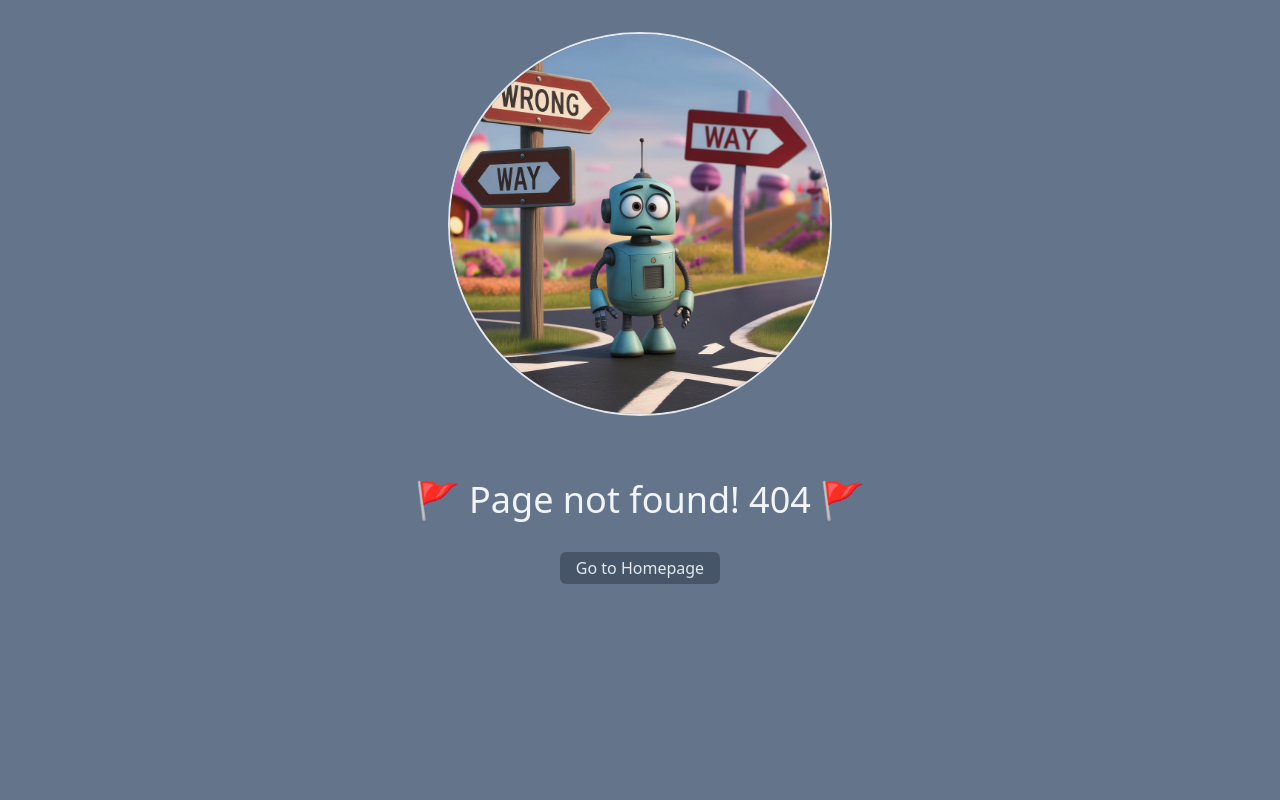
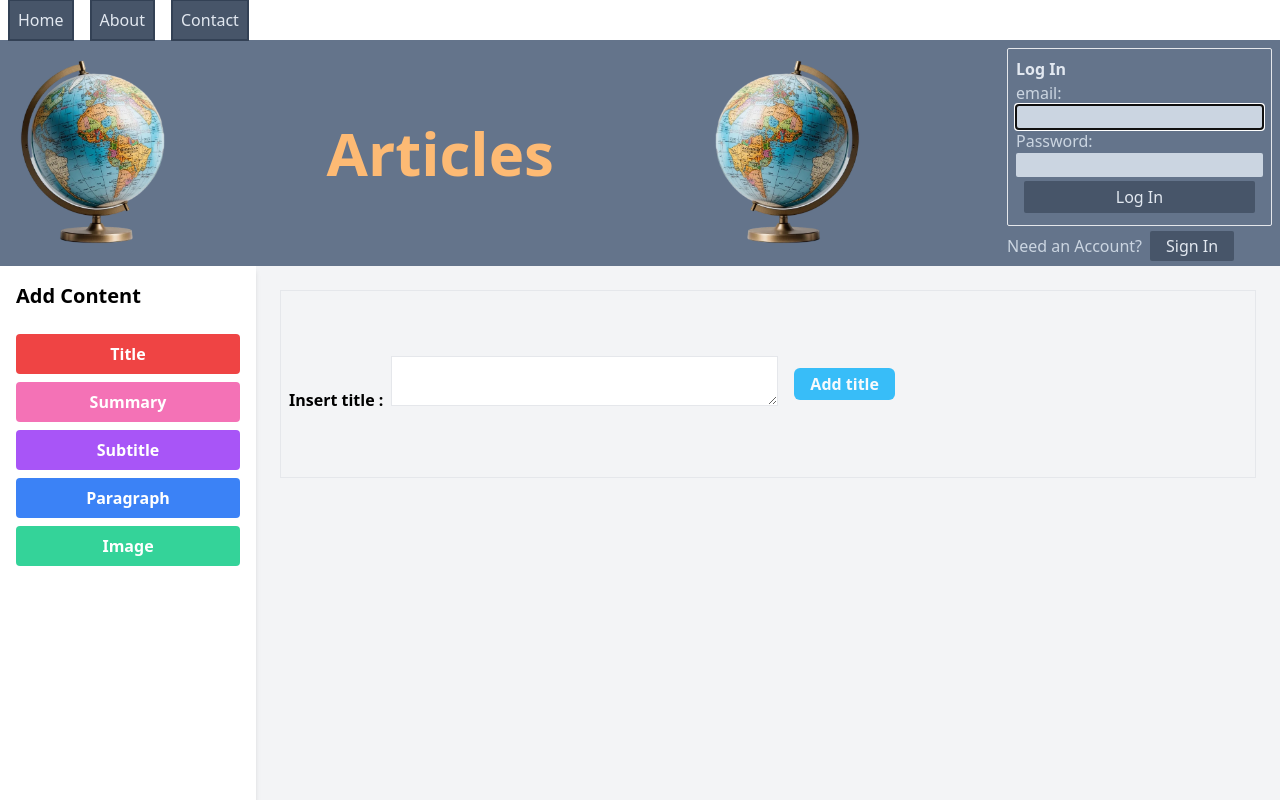
Before and after one commit to Branko-Rajkovic/articles-frontend, a React (Vite) app: page /test in a window 1280 px wide. Before the commit this address had no page. Shown: the top 800 px of the page. Built offline with nearby package versions, Linux system fonts and the light colour scheme; the HTML template or start-up script is replaced by a standard one.

Commit message:
updating AddNewArticle

```diff
--- a/src/AnimatedRoutes.jsx
+++ b/src/AnimatedRoutes.jsx
@@ -11,6 +11,7 @@ import Unauthorized from "./pages/Unauthorized";
 import Signin from "./pages/Signin";
 import ConfirmEmail from "./pages/ConfirmEmail";
 import MyAccount from "./pages/MyAccount";
+import Test from "./pages/test";
 
 export default function AnimatedRoutes() {
   const location = useLocation();
@@ -22,7 +23,8 @@ export default function AnimatedRoutes() {
           <Route path="/about" element={<About />} />
           <Route path="/contact" element={<Contact />} />
           <Route path="/signin" element={<Signin />} />
-          <Route path="confirm-email" element={<ConfirmEmail />} />
+          <Route path="/confirm-email" element={<ConfirmEmail />} />
+          <Route path="/test" element={<Test />} />
 
           <Route element={<RequireAuth userRole={"user"} />}>
             <Route path="/my-account" element={<MyAccount />} />
--- a/src/components/Header.jsx
+++ b/src/components/Header.jsx
@@ -33,14 +33,15 @@ function Header() {
           className="h-48 scale-x-[-1]"
         />
         {auth.name ? (
-          <div>
-            <img
-              src={`http://127.0.0.1:3000/images/users/${auth.photo}`}
-              alt="page-404-image"
-              className="w-12 m-8 border-2 rounded-full"
-            />
-            <h2 className="m-4 font-semibold text-slate-200">Hi {auth.name}</h2>
-            <NavLink to="/my-account">My Account</NavLink>
+          <div className="flex flex-col items-center justify-center">
+            <NavLink to="/my-account">
+              <img
+                src={`http://127.0.0.1:3000/images/users/${auth.photo}`}
+                alt="page-404-image"
+                className="w-12 m-2 border-2 rounded-full"
+              />
+            </NavLink>
+            <h2 className="mx-2 font-semibold text-slate-200">{auth.name}</h2>
           </div>
         ) : (
           <Login />
--- /dev/null
+++ b/src/components/TestComponent.jsx
@@ -0,0 +1,45 @@
+import { motion } from "framer-motion";
+import { NavLink } from "react-router-dom";
+import useFetchData from "../hooks/useFetchData";
+import Loader from "./Loader";
+import Error from "../pages/Error";
+
+export default function TestComponent() {
+  const { data, loading, error } = useFetchData(
+    "http://127.0.0.1:3000/api/v1/articles/"
+  );
+
+  if (loading) return <Loader />;
+  if (error) return <Error />;
+
+  return (
+    <main className="min-h-screen m-4">
+      <motion.div
+        initial={{ opacity: 0 }}
+        animate={{ opacity: 1 }}
+        exit={{ opacity: 0 }}
+      >
+        {!loading && (
+          <ul>
+            {data.data.docs.map((article) => {
+              const id = article.id;
+              const title = article.title;
+              const summary = article?.summary;
+
+              return (
+                <li
+                  key={id}
+                  className="p-2 border-4 bg-slate-500 text-slate-200 border-slate-200"
+                >
+                  <h3 className="text-xl font-semibold">{title}</h3>
+                  <p>{summary}</p>
+                  <NavLink to={`/articles/${id}`}>Read more ...</NavLink>
+                </li>
+              );
+            })}
+          </ul>
+        )}
+      </motion.div>
+    </main>
+  );
+}
--- a/src/pages/Article.jsx
+++ b/src/pages/Article.jsx
@@ -27,14 +27,14 @@ export default function Content() {
           <>
             <h2 className="m-2 text-2xl font-bold">{data.data.doc.title}</h2>
             <p className="italic font-semibold">{data.data.doc.summary}</p>
-            <h3>{data.data.doc.contentTopics[0]}</h3>
+            <h3>{data.data.doc.subtitles[0]}</h3>
             <p>{data.data.doc.paragraphs[0]}</p>
             <ul>
               {data.data.doc.lists[0].split(" ").map((item, index) => (
                 <li key={index}>{item}</li>
               ))}
             </ul>
-            <h3>{data.data.doc.contentTopics[1]}</h3>
+            <h3>{data.data.doc.subtitles[1]}</h3>
             <p>{data.data.doc.paragraphs[1]}</p>
           </>
         )}
--- /dev/null
+++ b/src/pages/test.jsx
@@ -0,0 +1,219 @@
+import { useReducer, useState } from "react";
+import Header from "../components/Header";
+
+const initialState = {
+  title: "",
+  summary: "",
+  subtitles: [],
+  paragraphs: [],
+  images: [],
+  layout: [],
+  order: [],
+};
+
+function reducer(state, action) {
+  if (!(action.type === "title" || action.type === "summary"))
+    state.layout.push({ field: action.payload, type: action.type });
+  switch (action.type) {
+    case "title":
+      return {
+        ...state,
+        title: action.payload,
+      };
+    case "paragraph":
+      return {
+        ...state,
+        paragraphs: [...state.paragraphs, action.payload],
+        order: [
+          ...state.order,
+          { type: "paragraph", index: state.paragraphs.length },
+        ],
+      };
+    case "summary":
+      return {
+        ...state,
+        summary: action.payload,
+      };
+    case "subtitle":
+      return {
+        ...state,
+        subtitles: [...state.subtitles, action.payload],
+        order: [
+          ...state.order,
+          { type: "subtitle", index: state.subtitles.length },
+        ],
+      };
+    case "image":
+      return {
+        ...state,
+        images: [...state.images, action.payload],
+        order: [...state.order, { type: "image", index: state.images.length }],
+      };
+
+    default:
+      return {
+        state,
+      };
+  }
+}
+
+export default function Test() {
+  const [text, setText] = useState(" ");
+  const [state, dispatch] = useReducer(reducer, initialState);
+
+  const [isLoading, setIsLoading] = useState(false);
+  const [fieldType, setFieldType] = useState("title");
+  const [notImage, setNotImage] = useState(true);
+
+  function addContent(field) {
+    field === "image" ? setNotImage(false) : setNotImage(true);
+    setFieldType(field);
+  }
+
+  function handleTextChange(e) {
+    setText(e.target.value);
+  }
+
+  function handleChange(e) {
+    console.log(e.target.files);
+    const payload = URL.createObjectURL(e.target.files[0]);
+    console.log("state", state);
+    dispatch({ type: "image", payload: payload });
+  }
+
+  function addField(e, type) {
+    setText("");
+    e.preventDefault();
+    const formData = new FormData(e.target);
+    console.log(type);
+
+    const formInput = Object.fromEntries(formData.entries());
+    console.log(formInput);
+    const payload = formInput.textarea;
+    console.log(payload);
+
+    dispatch({ type: type, payload: payload });
+    console.log(state);
+  }
+
+  function saveArticle() {
+    setIsLoading(true);
+    return 1;
+  }
+  return (
+    <div>
+      <Header />
+      <div className="flex h-screen bg-gray-100">
+        {/* Sidebar */}
+        <div className="flex flex-col w-64 p-4 bg-white shadow-md">
+          <h2 className="mb-6 text-xl font-bold">Add Content</h2>
+          <button
+            onClick={() => addContent("title")}
+            className="px-4 py-2 mb-2 font-semibold text-white bg-red-500 rounded hover:bg-red-700"
+          >
+            Title
+          </button>
+          <button
+            onClick={() => addContent("summary")}
+            className="px-4 py-2 mb-2 font-semibold text-white bg-pink-400 rounded hover:bg-pink-500"
+          >
+            Summary
+          </button>
+          <button
+            onClick={() => addContent("subtitle")}
+            className="px-4 py-2 mb-2 font-semibold text-white bg-purple-500 rounded hover:bg-purple-700"
+          >
+            Subtitle
+          </button>
+          <button
+            onClick={() => addContent("paragraph")}
+            className="px-4 py-2 mb-2 font-semibold text-white bg-blue-500 rounded hover:bg-blue-700"
+          >
+            Paragraph
+          </button>
+
+          <button
+            onClick={() => addContent("image")}
+            className="px-4 py-2 mb-2 font-semibold text-white rounded bg-emerald-400 hover:bg-emerald-700"
+          >
+            Image
+          </button>
+
+          <div className="mt-auto">
+            <button
+              onClick={saveArticle}
+              disabled={isLoading}
+              className={`w-full ${
+                isLoading ? "bg-gray-400" : "bg-green-600 hover:bg-green-700"
+              } text-white px-4 py-2 rounded`}
+            >
+              {isLoading ? "Saving..." : "Save Article"}
+            </button>
+          </div>
+        </div>
+        {/* Main Content */}
+        <div className="flex-1 p-6 overflow-auto">
+          <form
+            className="flex items-center border h-1/4"
+            onSubmit={(e) => addField(e, fieldType)}
+          >
+            <div className="items-center ">
+              <label className="m-2 font-semibold">Insert {fieldType} :</label>
+              {/* <input ref={articleField} type={fieldType} onChange={handleChange} /> */}
+              <textarea
+                className="border"
+                name="textarea"
+                rows={fieldType === "title" || fieldType === "subtitle" ? 2 : 5}
+                cols="40"
+                disabled={!notImage}
+                hidden={!notImage}
+                value={text}
+                onChange={handleTextChange}
+              />
+              <input
+                type="file"
+                disabled={notImage}
+                hidden={notImage}
+                onChange={handleChange}
+              />
+            </div>
+
+            {notImage && (
+              <button
+                type="submit"
+                className="px-4 py-1 m-4 font-semibold rounded-md bg-sky-400 text-slate-50 hover:bg-sky-600"
+              >
+                Add {fieldType}
+              </button>
+            )}
+          </form>
+
+          <div>
+            <h2 className="text-3xl font-semibold">{state.title}</h2>
+            <p>{state.summary}</p>
+            {state.layout.map((element, index) => {
+              if (element.type === "image") {
+                return <img key={index} src={element.field} />;
+              }
+              return (
+                <div
+                  className={`${
+                    element.type === "subtitle" ? "font-semibold text-xl" : ""
+                  } text-slate-700 antialiased`}
+                  key={index}
+                >
+                  {element.field}
+                </div>
+              );
+            })}
+            <div>
+              {state.order.map((element, index) => {
+                return element.type;
+              })}
+            </div>
+          </div>
+        </div>
+      </div>
+    </div>
+  );
+}
```
